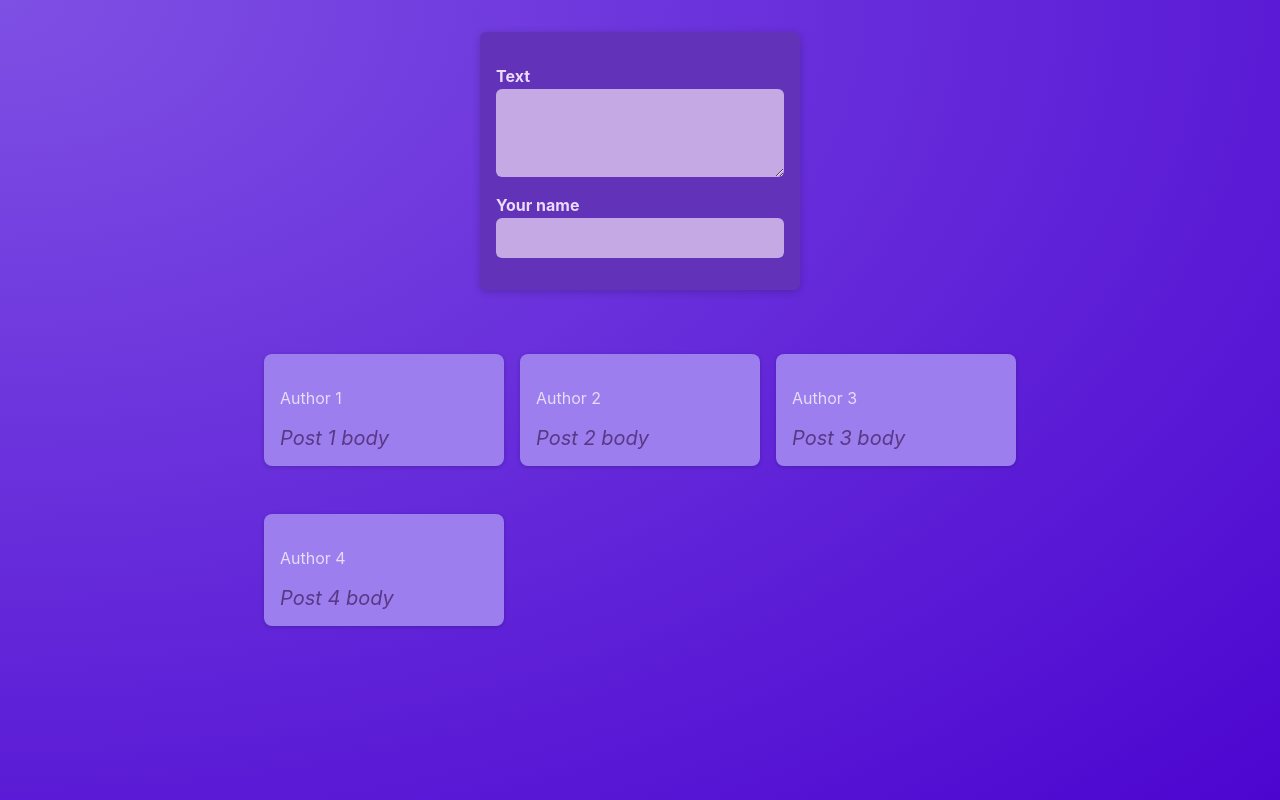
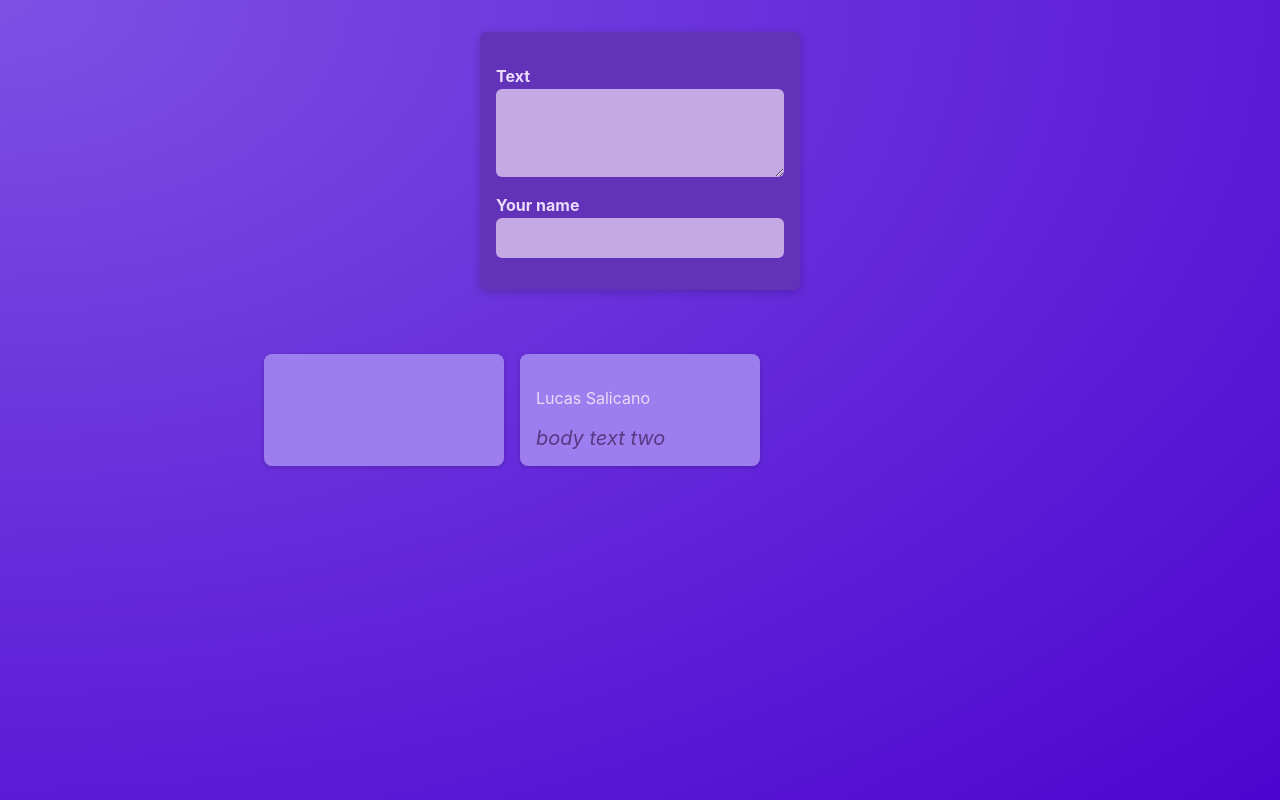
Before and after one commit to LucasSalicano/react-crash-course, a React (Vite) app: page / in a window 1280 px wide. Built offline with nearby package versions, Linux system fonts and the light colour scheme.

Commit message:
feat: use lifting state up

```diff
--- a/src/components/NewPost.jsx
+++ b/src/components/NewPost.jsx
@@ -1,23 +1,15 @@
 import classes from './NewPost.module.css';
-import { useState } from 'react';
 
-function NewPost() {
-  const [enteredBody, setEnteredBody] = useState('');
-
-  function changeBodyHandler(event) {
-    setEnteredBody(event.target.value);
-  }
-
+function NewPost(props) {
   return (
     <form className={classes.form}>
       <p>
         <label htmlFor="body">Text</label>
-        <textarea id="body" required rows={3} onChange={changeBodyHandler} />
+        <textarea id="body" required rows={3} onChange={props.onBodyChange} />
       </p>
-      <p>{enteredBody}</p>
       <p>
         <label htmlFor="name">Your name</label>
-        <input type="text" id="name" required />
+        <input type="text" id="name" required onChange={props.onAuthorChange} />
       </p>
     </form>
   );
--- a/src/components/Post.jsx
+++ b/src/components/Post.jsx
@@ -2,12 +2,10 @@ import classes from './Post.module.css';
 
 function Post(props) {
   return (
-    props.posts.map((post) => (
-      <li className={classes.post}>
-          <p className={classes.author}>{post.author}</p>
-          <p className={classes.text}>{post.body}</p>
-      </li>
-    ))
+    <li className={classes.post}>
+      <p className={classes.author}>{props.author}</p>
+      <p className={classes.text}>{props.body}</p>
+    </li>
   );
 }
 
--- a/src/components/PostsList.jsx
+++ b/src/components/PostsList.jsx
@@ -1,20 +1,26 @@
 import Post from "./Post"
 import NewPost from './NewPost';
 import classes from './PostsList.module.css';
-
-const posts = [
-    { author: "Author 1", body: "Post 1 body" },
-    { author: "Author 2", body: "Post 2 body" },
-    { author: "Author 3", body: "Post 3 body" },
-    { author: "Author 4", body: "Post 4 body" },
-]
+import { useState } from 'react';
 
 function PostsList() {
+    const [enteredBody, setEnteredBody] = useState('');
+    const [enteredAuthor, setEnteredAuthor] = useState('');
+
+    function changeBodyHandler(event) {
+      setEnteredBody(event.target.value);
+    }
+
+    function changeAuthorHandler(event) {
+      setEnteredAuthor(event.target.value);
+    }
+
     return (
         <>
-            <NewPost />
+            <NewPost onBodyChange={changeBodyHandler} onAuthorChange={changeAuthorHandler} />
             <ul className={classes.posts}>
-                <Post posts={posts} />
+                <Post author={enteredAuthor} body={enteredBody} />
+                <Post author="Lucas Salicano" body="body text two" />
             </ul>
         </>
     );
```
